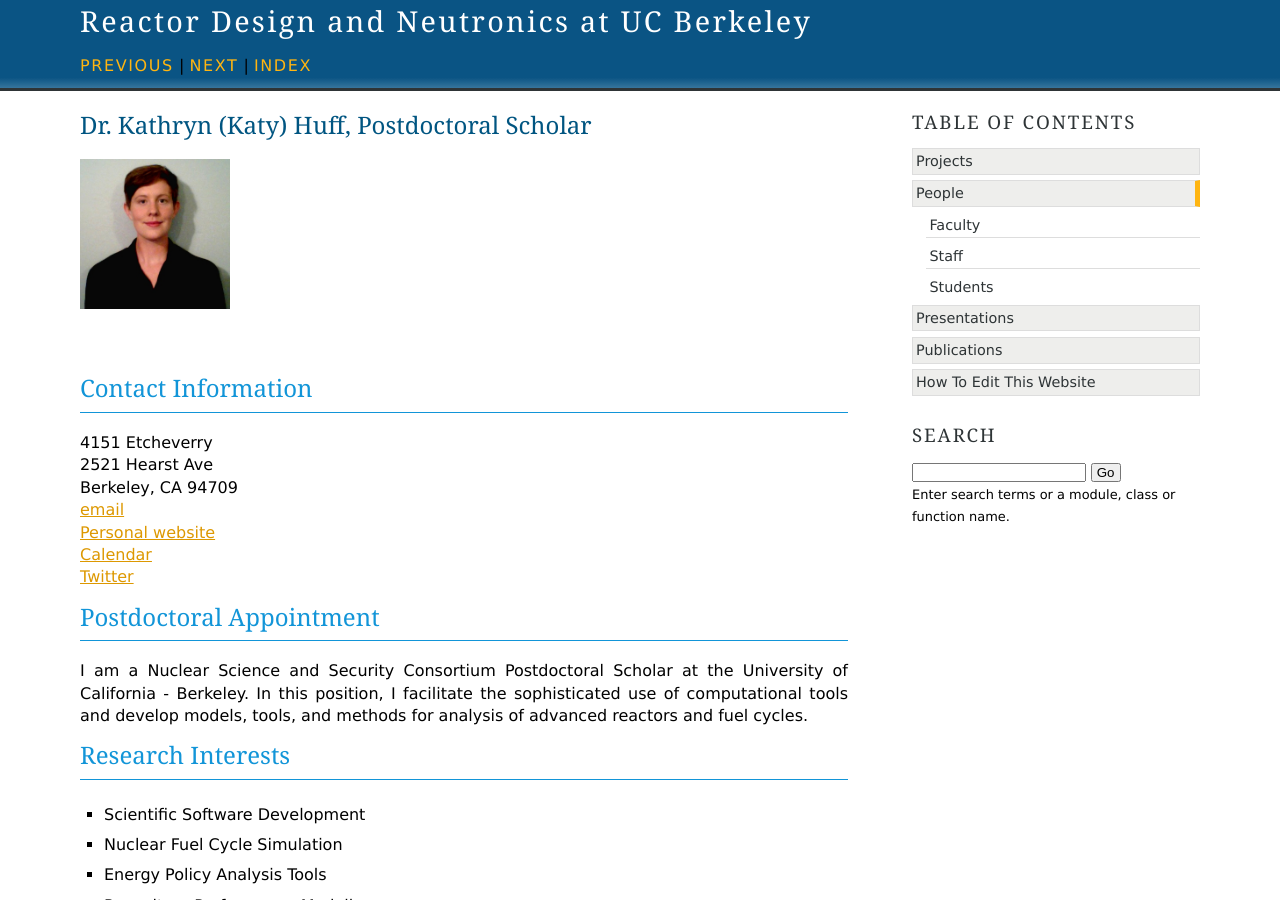
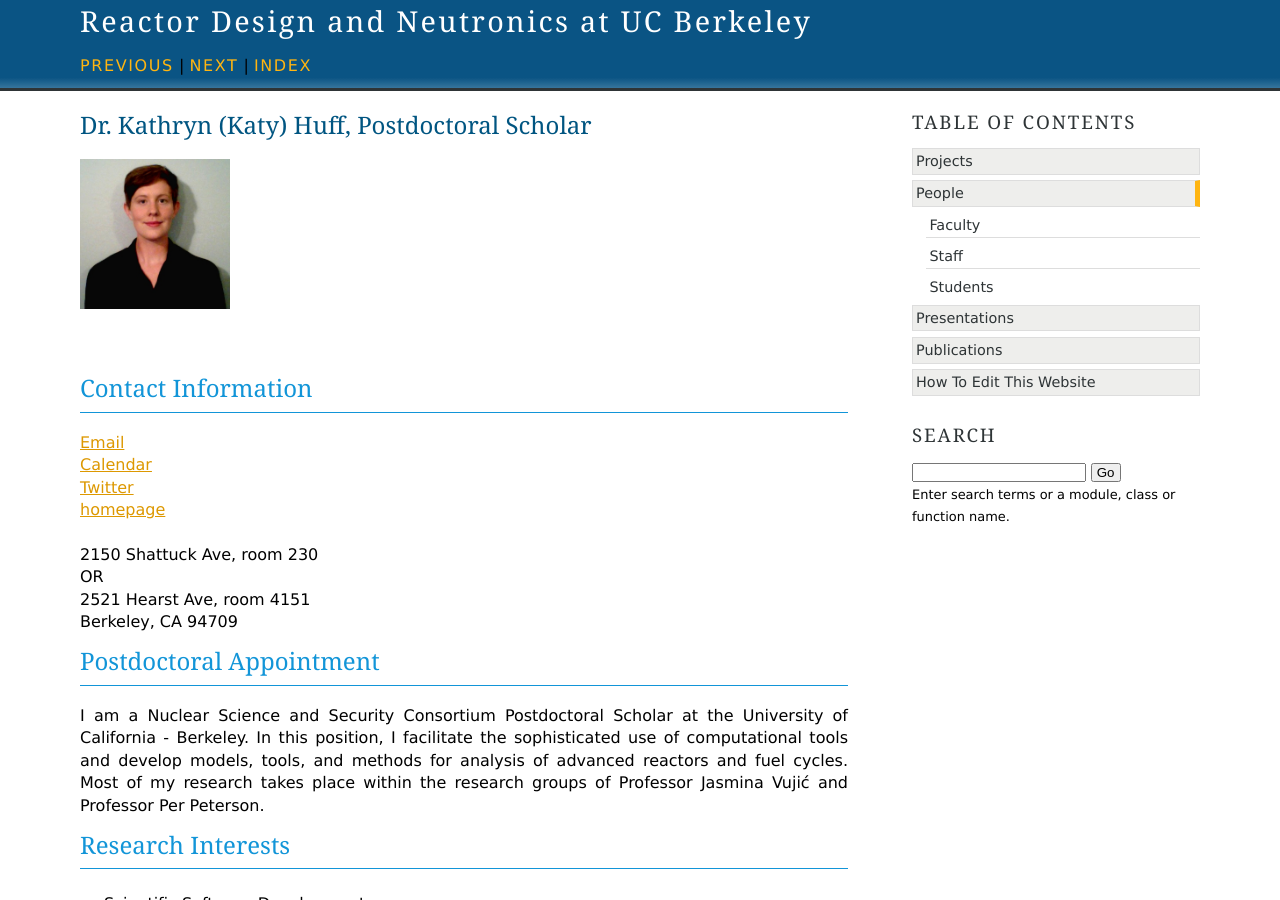
Before and after one commit to kellyrowland/ucb-rdn.github.com, a Sphinx documentation site: the page built from source/people/huff_katy.rst, in a window 1280 px wide and 900 px high. Built offline with Sphinx 7.4.7, drawn with Linux system fonts in a browser that asks for light colours; formulas are drawn with MathJax 3.

Commit message:
accent c

```diff
--- a/source/people/huff_katy.rst
+++ b/source/people/huff_katy.rst
@@ -23,13 +23,16 @@ Dr. Kathryn (Katy) Huff, Postdoctoral Scholar
 Contact Information
 --------------------
 
-| 4151 Etcheverry
-| 2521 Hearst Ave
+
+| `Email`_
+| `Calendar <http://bit.ly/nNEP6U>`_
+| `Twitter <twitter.com/katyhuff>`_
+| `homepage`_
+|
+| 2150 Shattuck Ave, room 230
+| OR
+| 2521 Hearst Ave, room 4151
 | Berkeley, CA 94709
-| `email`_
-| `Personal website <http://katyhuff.github.com>`_
-| `Calendar <http://www.google.com/calendar/embed?src=katyhuff%40gmail.com&ctz=America/Chicago>`_
-| `Twitter <twitter.com/katyhuff>`_
 
 Postdoctoral Appointment
 -------------------------
@@ -37,7 +40,9 @@ Postdoctoral Appointment
 I am a Nuclear Science and Security Consortium Postdoctoral Scholar at the
 University of California - Berkeley. In this position, I facilitate the
 sophisticated use of computational tools and develop models, tools, and methods
-for analysis of advanced reactors and fuel cycles.
+for analysis of advanced reactors and fuel cycles. Most of my research takes
+place within the research groups of Professor Jasmina Vujic |accent|
+and Professor Per Peterson.
 
 Research Interests
 --------------------
```
Also changed, not shown: other parts of source/people/huff_katy.rst (+3 -1 lines).
